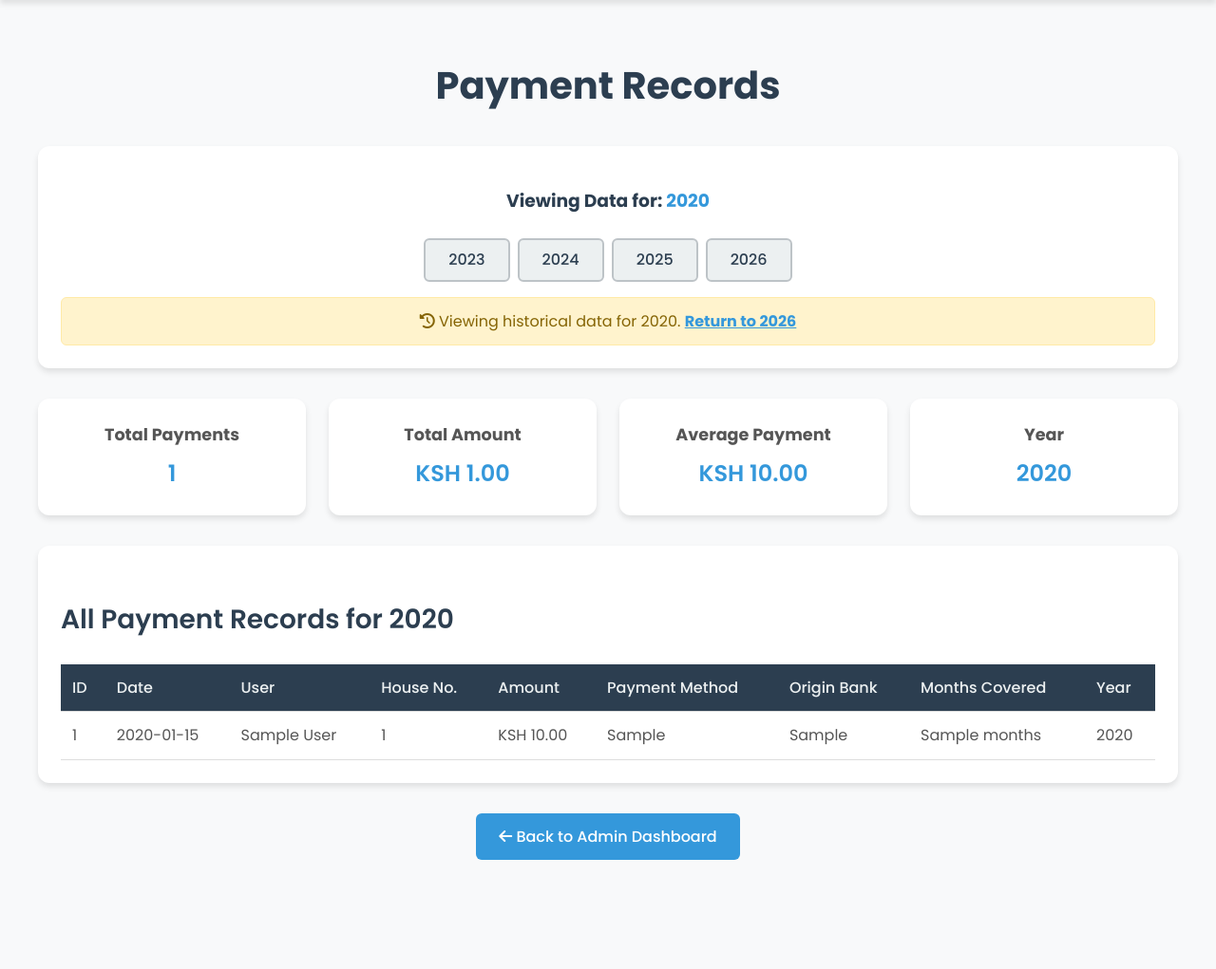
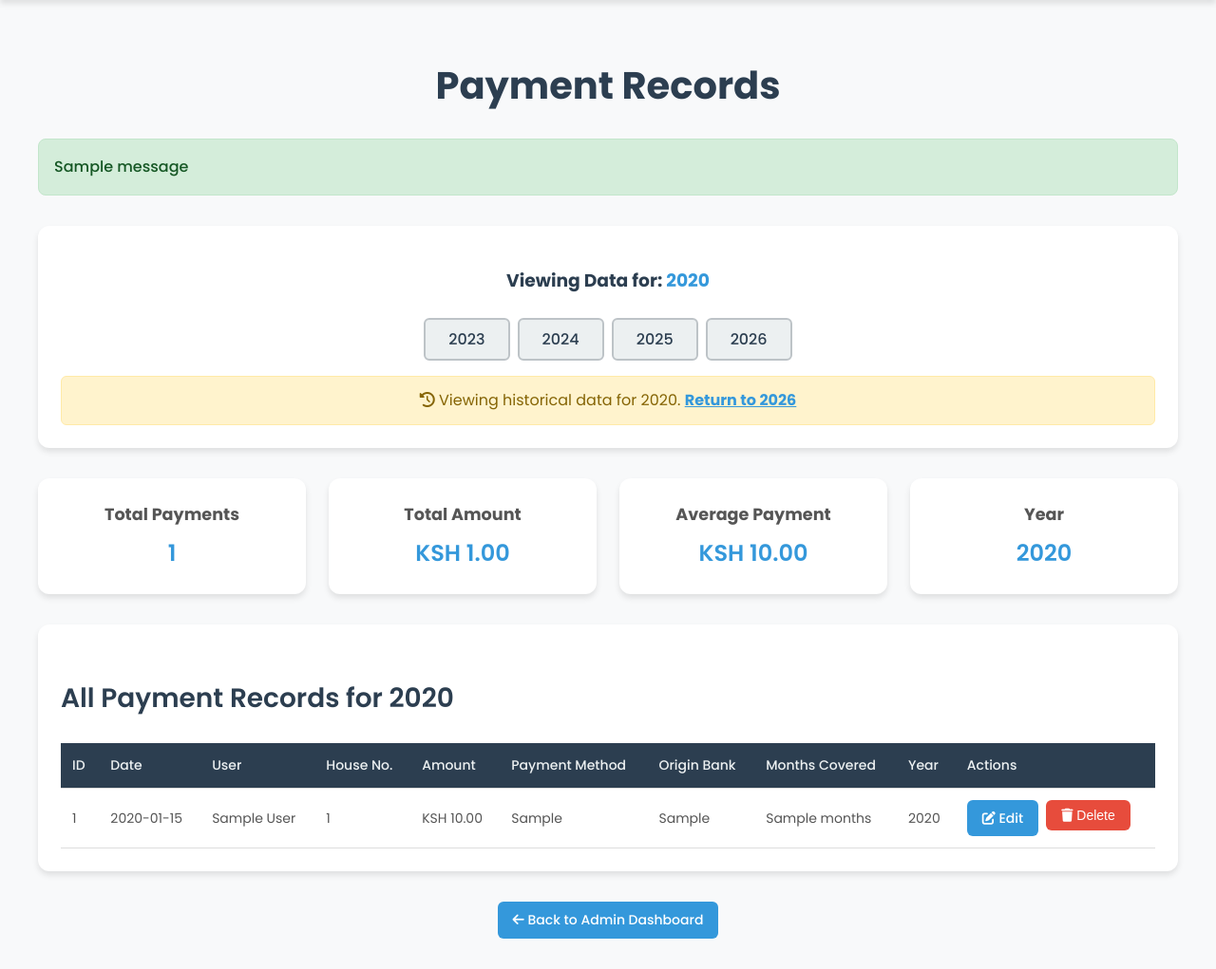
Before and after one commit to kkaberia/svg-to-gif, a Flask app: template templates/payment_records.html in a window 1280 px wide. Shown: the part 58-1079 px from the top of the page at 95% size. Before the commit the page ends 964 px from the top, so only its background shows below. Run offline with Flask 3, Linux system fonts and the light colour scheme; the template is opened without the code that fills it: most values are stand-ins (such as "Sample title", 1, 10 or a date in 2020); one stand-in notice (Sample message) is shown; some libraries are stand-ins or nearby versions.

Commit message:
Update README.md

```diff
--- a/templates/payment_records.html
+++ b/templates/payment_records.html
@@ -99,91 +99,6 @@
             color: #3498db;
         }
 
-        /* Table Container */
-        .table-container {
-            background-color: #fff;
-            padding: 1.5rem;
-            border-radius: 12px;
-            box-shadow: 0 4px 6px rgba(0, 0, 0, 0.1);
-            margin-bottom: 2rem;
-            overflow-x: auto;
-        }
-
-        /* Tables */
-        table {
-            width: 100%;
-            border-collapse: collapse;
-            margin-top: 1rem;
-        }
-
-        th, td {
-            padding: 0.75rem;
-            text-align: left;
-            border-bottom: 1px solid #ddd;
-        }
-
-        th {
-            background-color: #2c3e50;
-            color: #ecf0f1;
-            font-weight: 500;
-            position: sticky;
-            top: 0;
-        }
-
-        tr:hover {
-            background-color: #f1f1f1;
-        }
-
-        td {
-            color: #555;
-        }
-
-        /* Status Badges */
-        .status {
-            padding: 0.25rem 0.75rem;
-            border-radius: 20px;
-            font-size: 0.875rem;
-            font-weight: 500;
-        }
-
-        .status.completed {
-            background-color: #d4edda;
-            color: #155724;
-        }
-
-        .status.pending {
-            background-color: #fff3cd;
-            color: #856404;
-        }
-
-        /* Buttons */
-        .back-button {
-            display: inline-block;
-            padding: 0.75rem 1.5rem;
-            background-color: #3498db;
-            color: #fff;
-            border-radius: 6px;
-            text-align: center;
-            font-weight: 500;
-            text-decoration: none;
-            transition: background-color 0.3s ease, transform 0.3s ease;
-        }
-
-        .back-button:hover {
-            background-color: #2980b9;
-            transform: translateY(-2px);
-        }
-
-        /* No Data */
-        .no-data {
-            text-align: center;
-            color: #777;
-            padding: 3rem;
-            background-color: #f8f9fa;
-            border-radius: 8px;
-            margin: 2rem 0;
-        }
-
         /* Year Selection */
         .year-selector {
             background: white;
@@ -237,6 +152,172 @@
             border: 1px solid #ffeaa7;
         }
 
+        /* Table Container */
+        .table-container {
+            background-color: #fff;
+            padding: 1.5rem;
+            border-radius: 12px;
+            box-shadow: 0 4px 6px rgba(0, 0, 0, 0.1);
+            margin-bottom: 2rem;
+            overflow-x: auto;
+        }
+
+        /* Tables */
+        table {
+            width: 100%;
+            border-collapse: collapse;
+            margin-top: 1rem;
+            font-size: 0.875rem;
+        }
+
+        th, td {
+            padding: 0.75rem;
+            text-align: left;
+            border-bottom: 1px solid #ddd;
+        }
+
+        th {
+            background-color: #2c3e50;
+            color: #ecf0f1;
+            font-weight: 500;
+            position: sticky;
+            top: 0;
+        }
+
+        tr:hover {
+            background-color: #f1f1f1;
+        }
+
+        td {
+            color: #555;
+        }
+
+        /* Buttons */
+        .btn {
+            display: inline-block;
+            padding: 0.5rem 1rem;
+            border-radius: 6px;
+            text-align: center;
+            font-weight: 500;
+            text-decoration: none;
+            transition: all 0.3s ease;
+            border: none;
+            cursor: pointer;
+            font-size: 0.875rem;
+        }
+
+        .btn-primary {
+            background-color: #3498db;
+            color: #fff;
+        }
+
+        .btn-primary:hover {
+            background-color: #2980b9;
+            transform: translateY(-2px);
+        }
+
+        .btn-danger {
+            background-color: #e74c3c;
+            color: #fff;
+        }
+
+        .btn-danger:hover {
+            background-color: #c0392b;
+            transform: translateY(-2px);
+        }
+
+        .btn-success {
+            background-color: #27ae60;
+            color: #fff;
+        }
+
+        .btn-success:hover {
+            background-color: #219653;
+            transform: translateY(-2px);
+        }
+
+        /* Action Buttons */
+        .action-buttons {
+            display: flex;
+            gap: 0.5rem;
+        }
+
+        /* Search and Filter */
+        .search-filter {
+            background-color: #fff;
+            padding: 1.5rem;
+            border-radius: 12px;
+            box-shadow: 0 4px 6px rgba(0, 0, 0, 0.1);
+            margin-bottom: 2rem;
+        }
+
+        .search-filter form {
+            display: flex;
+            gap: 1rem;
+            align-items: center;
+            flex-wrap: wrap;
+        }
+
+        .search-filter input,
+        .search-filter select {
+            padding: 0.75rem;
+            border: 1px solid #ddd;
+            border-radius: 6px;
+            font-size: 0.875rem;
+            min-width: 200px;
+        }
+
+        /* No Data */
+        .no-data {
+            text-align: center;
+            color: #777;
+            padding: 3rem;
+            background-color: #f8f9fa;
+            border-radius: 8px;
+            margin: 2rem 0;
+        }
+
+        /* Pagination */
+        .pagination {
+            display: flex;
+            justify-content: center;
+            gap: 0.5rem;
+            margin-top: 2rem;
+        }
+
+        .pagination a {
+            padding: 0.5rem 1rem;
+            background-color: #ecf0f1;
+            color: #2c3e50;
+            border-radius: 6px;
+            text-decoration: none;
+        }
+
+        .pagination a.active {
+            background-color: #3498db;
+            color: white;
+        }
+
+        /* Flash Messages */
+        .alert {
+            padding: 1rem;
+            border-radius: 8px;
+            margin-bottom: 1.5rem;
+            font-weight: 500;
+        }
+
+        .alert-success {
+            background-color: #d4edda;
+            color: #155724;
+            border: 1px solid #c3e6cb;
+        }
+
+        .alert-error {
+            background-color: #f8d7da;
+            color: #721c24;
+            border: 1px solid #f5c6cb;
+        }
+
         /* Responsive Design */
         @media (max-width: 768px) {
             .stats {
@@ -254,6 +335,17 @@
             table {
                 display: block;
                 overflow-x: auto;
+            }
+
+            .search-filter form {
+                flex-direction: column;
+                align-items: stretch;
+            }
+
+            .search-filter input,
+            .search-filter select {
+                min-width: auto;
+                width: 100%;
             }
 
             .year-buttons {
@@ -284,6 +376,17 @@
 
     <div class="container">
         <h1>Payment Records</h1>
+
+        <!-- Flash Messages -->
+        {% with messages = get_flashed_messages(with_categories=true) %}
+            {% if messages %}
+                {% for category, message in messages %}
+                    <div class="alert alert-{{ category }}">
+                        {{ message }}
+                    </div>
+                {% endfor %}
+            {% endif %}
+        {% endwith %}
 
         <!-- Year Selection -->
         <div class="year-selector">
@@ -326,6 +429,23 @@
             </div>
         </div>
 
+        <!-- Search and Filter (Optional - you can add later) -->
+        <!--
+        <div class="search-filter">
+            <form method="GET" action="{{ url_for('payment_records') }}">
+                <input type="text" name="search" placeholder="Search by username or payment ID..." value="{{ request.args.get('search', '') }}">
+                <select name="payment_type">
+                    <option value="">All Payment Types</option>
+                    <option value="M-PESA Transfer" {% if request.args.get('payment_type') == 'M-PESA Transfer' %}selected{% endif %}>M-PESA Transfer</option>
+                    <option value="Bank Deposit" {% if request.args.get('payment_type') == 'Bank Deposit' %}selected{% endif %}>Bank Deposit</option>
+                    <option value="Bank Transfer" {% if request.args.get('payment_type') == 'Bank Transfer' %}selected{% endif %}>Bank Transfer</option>
+                </select>
+                <button type="submit" class="btn btn-primary">Search</button>
+                <a href="{{ url_for('payment_records') }}" class="btn">Clear</a>
+            </form>
+        </div>
+        -->
+
         <!-- Payment Records Table -->
         <div class="table-container">
             <h2>All Payment Records for {{ selected_year if selected_year else datetime.now().year }}</h2>
@@ -343,6 +463,7 @@
                             <th>Origin Bank</th>
                             <th>Months Covered</th>
                             <th>Year</th>
+                            <th>Actions</th>
                         </tr>
                     </thead>
                     <tbody>
@@ -357,6 +478,16 @@
                             <td>{{ payment.origin_bank if payment.origin_bank else 'N/A' }}</td>
                             <td>{{ payment.months if payment.months else 'N/A' }}</td>
                             <td>{{ payment.year if payment.year else selected_year }}</td>
+                            <td class="action-buttons">
+                                <a href="{{ url_for('update_payment', payment_id=payment.id) }}" class="btn btn-primary">
+                                    <i class="fas fa-edit"></i> Edit
+                                </a>
+                                <form method="POST" action="{{ url_for('delete_payment', payment_id=payment.id) }}" style="display: inline;" onsubmit="return confirm('Are you sure you want to delete this payment record?');">
+                                    <button type="submit" class="btn btn-danger">
+                                        <i class="fas fa-trash"></i> Delete
+                                    </button>
+                                </form>
+                            </td>
                         </tr>
                         {% endfor %}
                     </tbody>
@@ -372,10 +503,24 @@
 
         <!-- Back Button -->
         <div style="text-align: center; margin-top: 2rem;">
-            <a href="{{ url_for('admin_dashboard') }}" class="back-button">
+            <a href="{{ url_for('admin_dashboard') }}" class="btn btn-primary">
                 <i class="fas fa-arrow-left"></i> Back to Admin Dashboard
             </a>
         </div>
     </div>
+
+    <script>
+        // Confirmation for delete actions
+        document.addEventListener('DOMContentLoaded', function() {
+            const deleteForms = document.querySelectorAll('form[action*="delete_payment"]');
+            deleteForms.forEach(form => {
+                form.addEventListener('submit', function(e) {
+                    if (!confirm('Are you sure you want to delete this payment record? This action cannot be undone.')) {
+                        e.preventDefault();
+                    }
+                });
+            });
+        });
+    </script>
 </body>
 </html>
```
